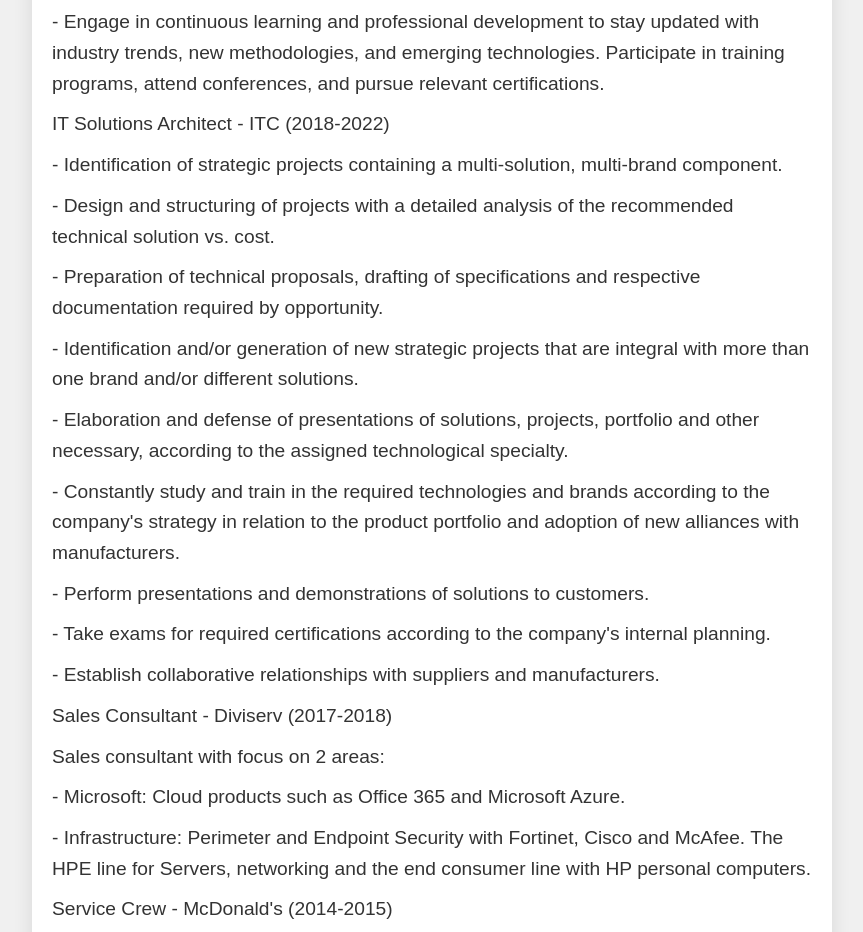
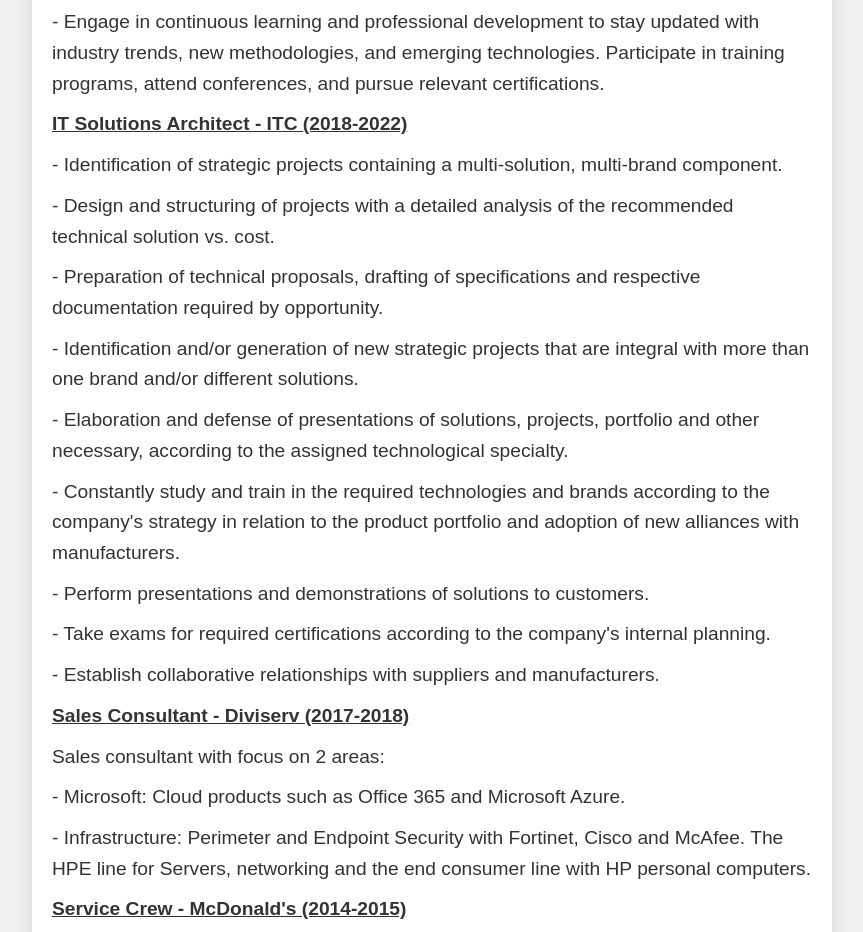
Before and after one commit to PabloJHH/PabloJHH.github.io, a plain HTML site: page index.html in a window 1280 px wide. Shown: the part 1497-2429 px from the top of the page, without its empty margins (208-1071 px from the left). Drawn offline with Linux system fonts and the light colour scheme; a script that the page names is missing.

Commit message:
Update index.html
modificacion de experiencia

```diff
--- a/index.html
+++ b/index.html
@@ -31,7 +31,7 @@
         <section id="experience">
             <h2>Experience</h2>
             <ul>
-                <li>Project Coordinator - Ernst & Young (2022-Current)</li>
+                <li><strong><u>Project Coordinator - Ernst & Young (2022-Current)</u></strong></li>
                 <li>- Project planning, coordinating resources, managing timelines and deliverables, while ensuring that projects are completed successfully within budget and scope.</li>
                 <li>- Establish and maintain relationships with relevant client stakeholders, providing day-to-day contact on project status and changes.</li>
                 <li>- Establish and maintain processes for managing scope during the project lifecycle, setting quality and performance standards and assessing risks.</li>
@@ -42,7 +42,7 @@
                 <li>- Analyze data, conduct research, and derive meaningful insights to support client engagements. Use data-driven approaches to solve complex business problems and make informed recommendations.</li>
                 <li>- Contribute to business development efforts by identifying new opportunities, participating in proposal development, and building relationships with potential clients.</li>
                 <li>- Engage in continuous learning and professional development to stay updated with industry trends, new methodologies, and emerging technologies. Participate in training programs, attend conferences, and pursue relevant certifications.</li>
-                <li>IT Solutions Architect - ITC (2018-2022)</li>
+                <li><strong><u>IT Solutions Architect - ITC (2018-2022)</u></strong></li>
                 <li>- Identification of strategic projects containing a multi-solution, multi-brand component.</li>
                 <li>- Design and structuring of projects with a detailed analysis of the recommended technical solution vs. cost.</li>
                 <li>- Preparation of technical proposals, drafting of specifications and respective documentation required by opportunity.</li>
@@ -52,15 +52,16 @@
                 <li>- Perform presentations and demonstrations of solutions to customers.</li>
                 <li>- Take exams for required certifications according to the company's internal planning.</li>
                 <li>- Establish collaborative relationships with suppliers and manufacturers.</li>
-                <li>Sales Consultant - Diviserv (2017-2018)</li>
+                <li><strong><u>Sales Consultant - Diviserv (2017-2018)</u></strong></li>
                 <li>Sales consultant with focus on 2 areas:</li>
                 <li>- Microsoft: Cloud products such as Office 365 and Microsoft Azure.</li>
                 <li>- Infrastructure: Perimeter and Endpoint Security with Fortinet, Cisco and McAfee. The HPE line for Servers, networking and the end consumer line with HP personal computers.</li>
-                <li>Service Crew - McDonald's (2014-2015)</li>
+                <li><strong><u>Service Crew - McDonald's (2014-2015)</u></strong></li>
                 <li>US Embassy Summer Work & Travel program</li>
                 <li>Worked in maintenance, front desk, drive through and as crew kitchen</li>
             </ul>
         </section>
+
 
         <section id="skills">
             <h2>Skills</h2>
```
Lines whose indentation alone changed are shown as unchanged.
